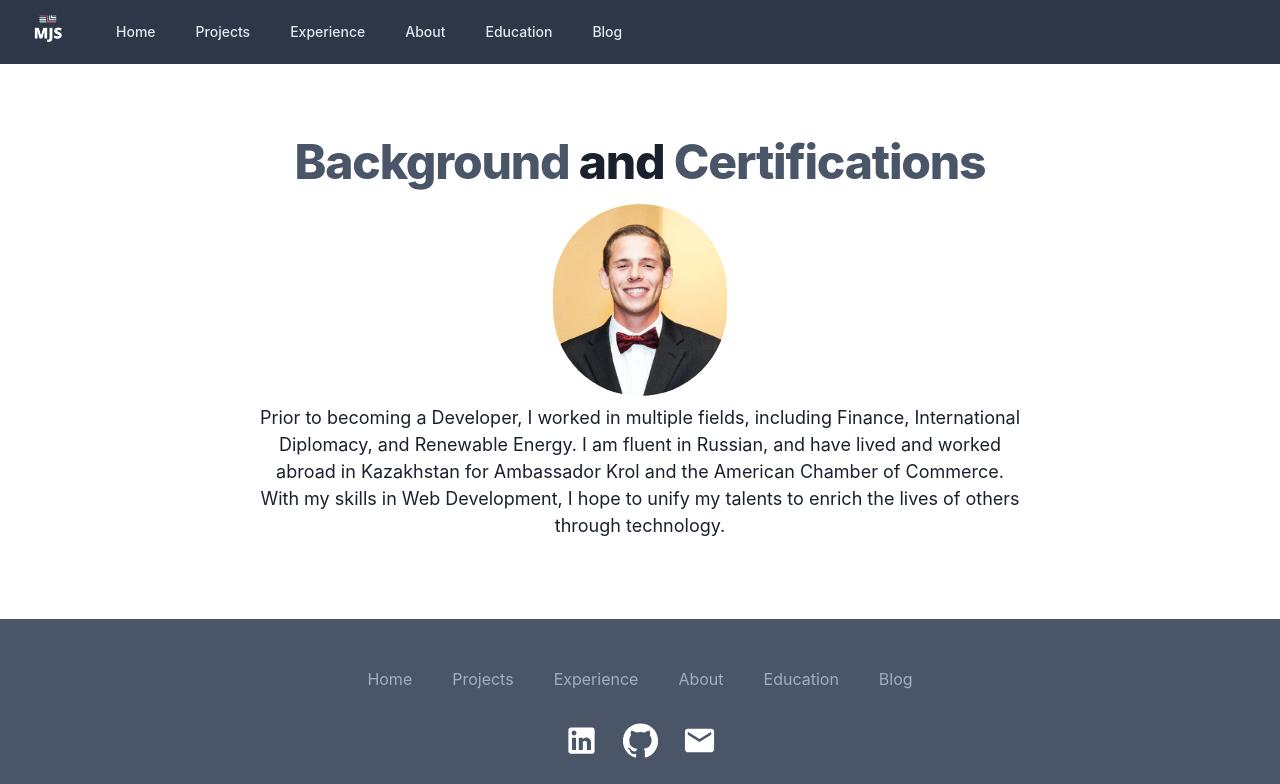
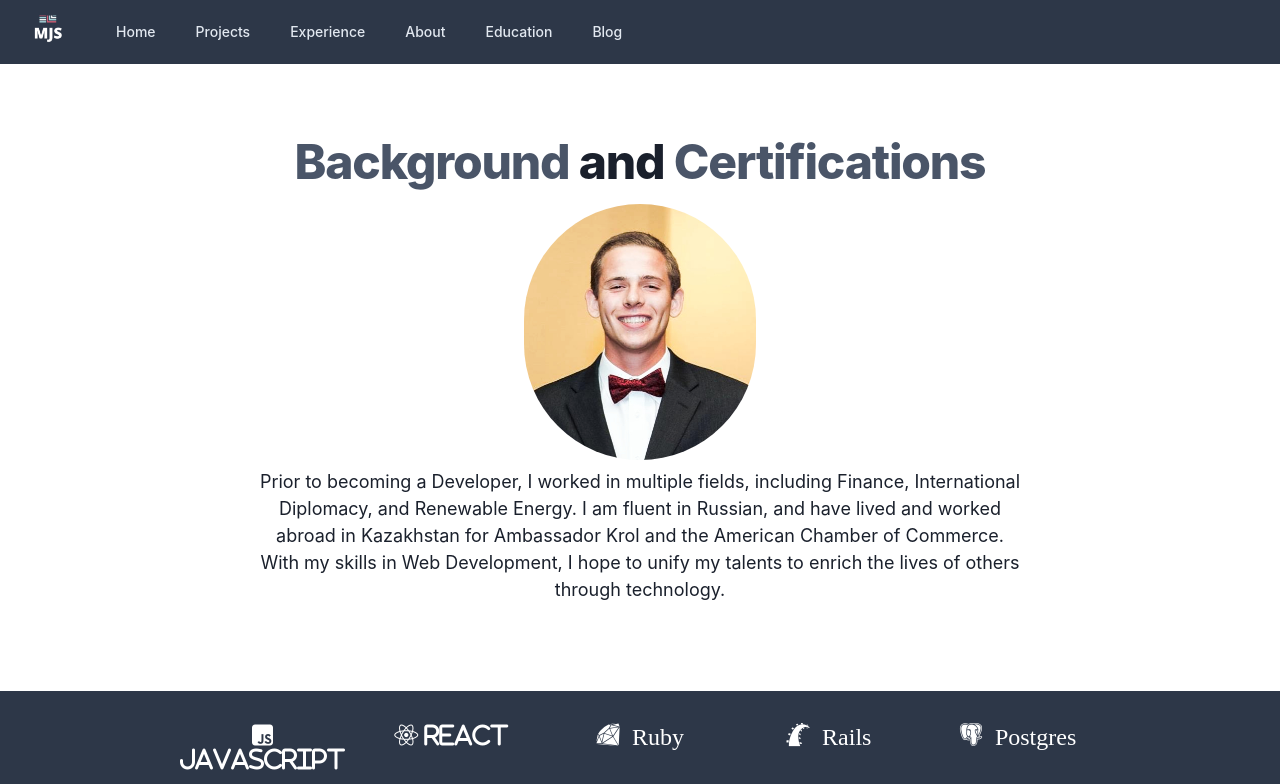
Before and after one commit to MichaelSchiumo/mjs-portfolio, a React (Create React App) app in the folder mjsportfolio/: page /about in a window 1280 px wide. Shown: the top 784 px of the page. Built offline with nearby package versions, Linux system fonts and the light colour scheme.

Commit message:
added logo cloud to bottom

```diff
--- a/mjsportfolio/src/components/About.js
+++ b/mjsportfolio/src/components/About.js
@@ -9,19 +9,27 @@ import portrait from '../images/cropped-portrait.jpg';
 const About = () => {
   return (
     <div class='bg-white'>
+      <div>
         <div class='max-w-4xl mx-auto text-center py-16 px-4 sm:py-20 sm:px-6 lg:px-8'>
           <h2 class='text-4xl lg:-mt-2 lg:p-2 lg:text-5xl lg:leading-9 tracking-tight font-extrabold text-gray-700'>
             Background<span className='text-gray-900'> and </span>Certifications
           </h2>
-        <img src={portrait} class='mt-4 h-48 text-lg rounded-full mx-auto' />
+          <img
+            src={portrait}
+            class='mt-4 h-48 xl:h-64 text-lg rounded-full mx-auto'
+          />
           <p class='max-w-3xl text-sm lg:text-lg lg:mt-2 text-gray-900 mx-auto'>
-          Prior to becoming a Developer, I worked in multiple fields, including
-          Finance, International Diplomacy, and Renewable Energy. I am fluent in
-          Russian, and have lived and worked abroad in Kazakhstan for Ambassador
-          Krol and the American Chamber of Commerce. With my skills in Web
-          Development, I hope to unify my talents to enrich the lives of others
-          through technology.
+            Prior to becoming a Developer, I worked in multiple fields,
+            including Finance, International Diplomacy, and Renewable Energy. I
+            am fluent in Russian, and have lived and worked abroad in Kazakhstan
+            for Ambassador Krol and the American Chamber of Commerce. With my
+            skills in Web Development, I hope to unify my talents to enrich the
+            lives of others through technology.
           </p>
+        </div>
+      </div>
+      <div className='max-w-2/3 mx-auto'>
+        <LogoCloud />
       </div>
     </div>
   );
--- a/mjsportfolio/src/components/LogoCloud.js
+++ b/mjsportfolio/src/components/LogoCloud.js
@@ -4,7 +4,7 @@ const LogoCloud = () => {
   return (
     <div className='grid grid-rows-2 h-60 mt-10 lg:mt-2 lg:h-40 rounded-lg'>
       <div class='bg-gray-800'>
-        <div class='max-w-screen-xl mx-auto py-6 px-4 sm:px-6 lg:px-6 lg:w-3/4 lg:mt-4'>
+        <div class='max-w-screen-xl mx-auto py-6 px-4 sm:px-6 lg:px-6 lg:w-3/4 lg:mt-2 text-center'>
           <div class='grid grid-cols-2 gap-8 md:grid-cols-6 lg:grid-cols-5'>
             <div class='col-span-1 flex justify-center md:col-span-2 lg:col-span-1'>
               <span className='h-12 fab fa-js-square fa-3x text-2xl text-white'>
```
Lines whose indentation alone changed are shown as unchanged.
